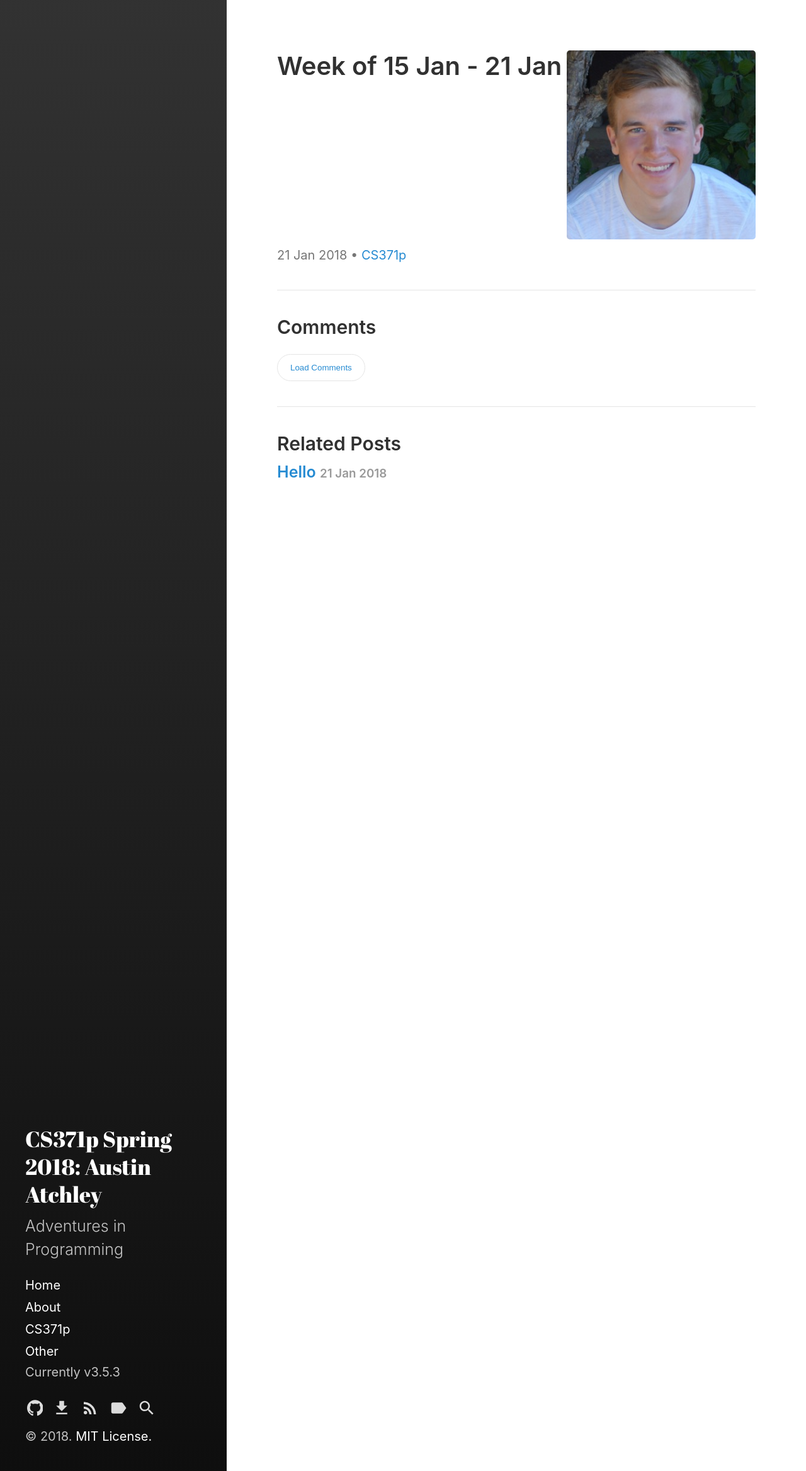
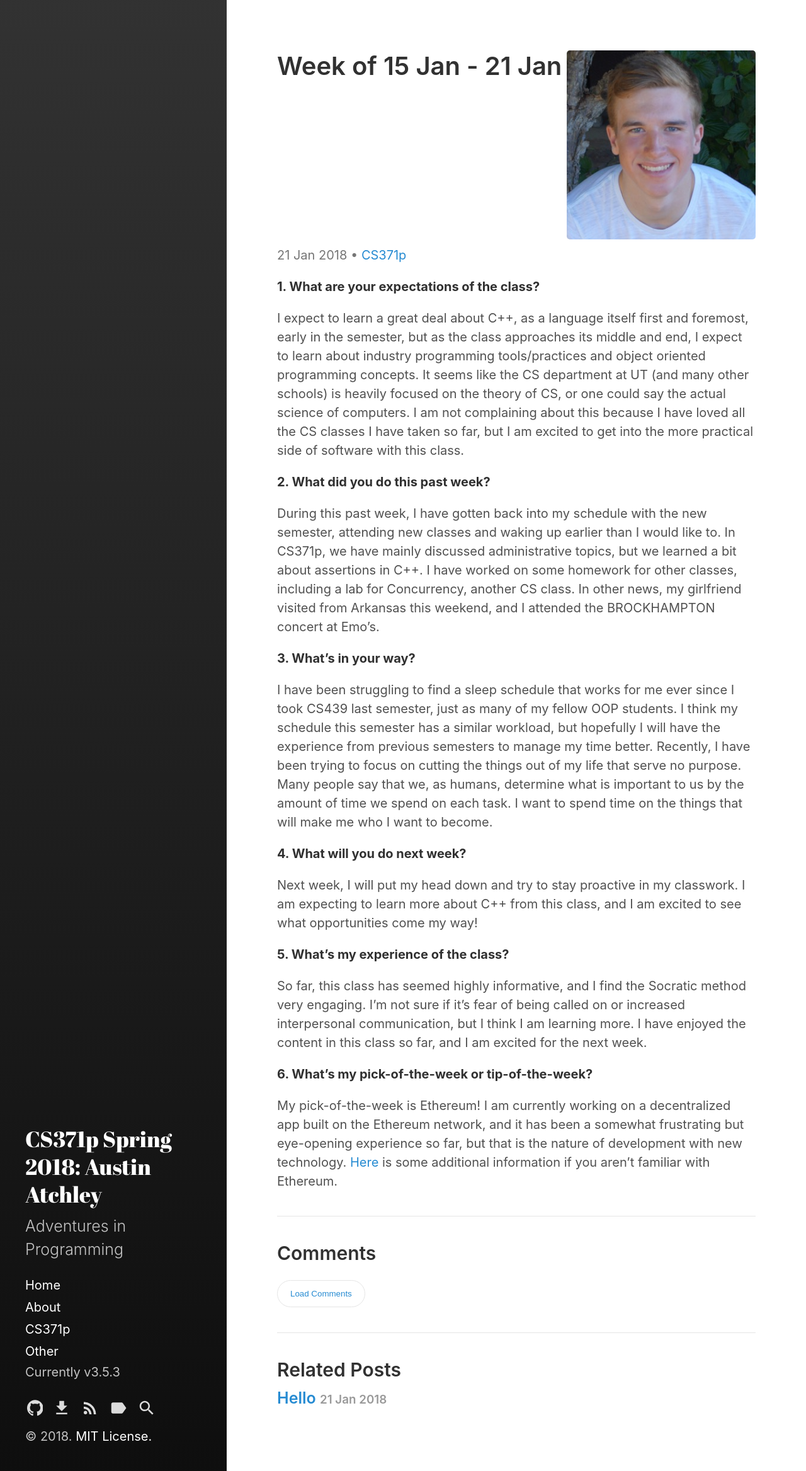
Before and after one commit to austinatchley/austinatchley.github.io, a Jekyll site: the page built from _posts/2018-01-21-oop.md, in a window 1280 px wide. Shown: the whole page at 63% size. Built offline with Jekyll 4.4.1, drawn with Linux system fonts in a browser that asks for light colours.

Commit message:
First blog post

```diff
--- a/_posts/2018-01-21-oop.md
+++ b/_posts/2018-01-21-oop.md
@@ -3,3 +3,32 @@ layout: post
 title: Week of 15 Jan - 21 Jan
 category: CS371p
 ---
+
+__1. What are your expectations of the class?__
+
+I expect to learn a great deal about C++, as a language itself first and foremost, early in the semester, but as the class approaches its middle and end, I expect to learn about industry programming tools/practices and object oriented programming concepts. It seems like the CS department at UT (and many other schools) is heavily focused on the theory of CS, or one could say the actual science of computers. I am not complaining about this because I have loved all the CS classes I have taken so far, but I am excited to get into the more practical side of software with this class.
+
+
+__2. What did you do this past week?__
+
+During this past week, I have gotten back into my schedule with the new semester, attending new classes and waking up earlier than I would like to. In CS371p, we have mainly discussed administrative topics, but we learned a bit about assertions in C++. I have worked on some homework for other classes, including a lab for Concurrency, another CS class. In other news, my girlfriend visited from Arkansas this weekend, and I attended the BROCKHAMPTON concert at Emo's.
+
+
+__3. What's in your way?__
+
+I have been struggling to find a sleep schedule that works for me ever since I took CS439 last semester, just as many of my fellow OOP students. I think my schedule this semester has a similar workload, but hopefully I will have the experience from previous semesters to manage my time better. Recently, I have been trying to focus on cutting the things out of my life that serve no purpose. Many people say that we, as humans, determine what is important to us by the amount of time we spend on each task. I want to spend time on the things that will make me who I want to become.
+
+
+ __4. What will you do next week?__
+
+Next week, I will put my head down and try to stay proactive in my classwork. I am expecting to learn more about C++ from this class, and I am excited to see what opportunities come my way!
+
+
+__5. What's my experience of the class?__
+
+So far, this class has seemed highly informative, and I find the Socratic method very engaging. I'm not sure if it's fear of being called on or increased interpersonal communication, but I think I am learning more. I have enjoyed the content in this class so far, and I am excited for the next week.
+
+
+__6. What's my pick-of-the-week or tip-of-the-week?__
+
+My pick-of-the-week is Ethereum! I am currently working on a decentralized app built on the Ethereum network, and it has been a somewhat frustrating but eye-opening experience so far, but that is the nature of development with new technology. [Here](https://blockgeeks.com/guides/ethereum/) is some additional information if you aren't familiar with Ethereum.
```
Also changed, not shown: category/cs371p.md (+7 -0 lines).
